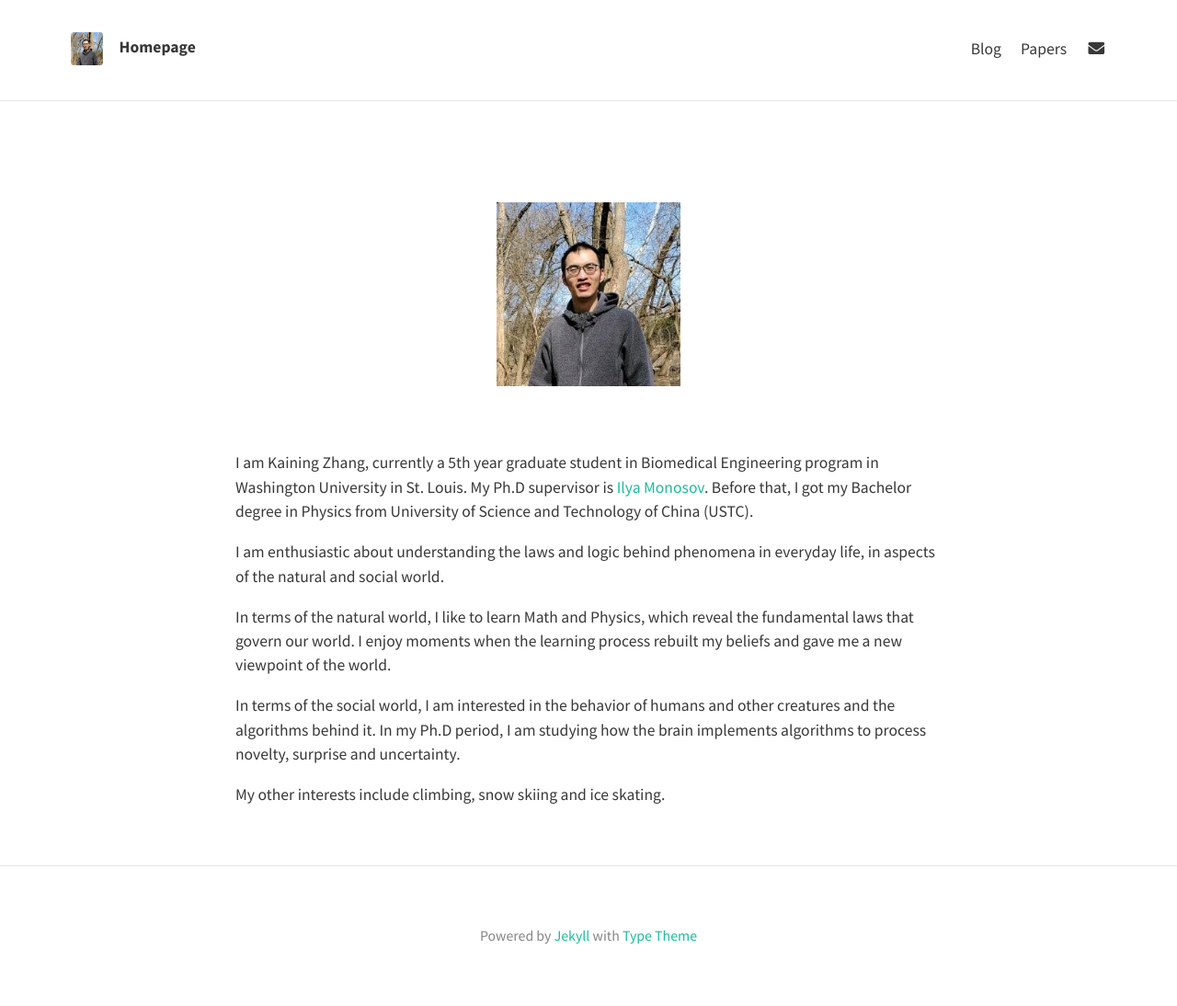
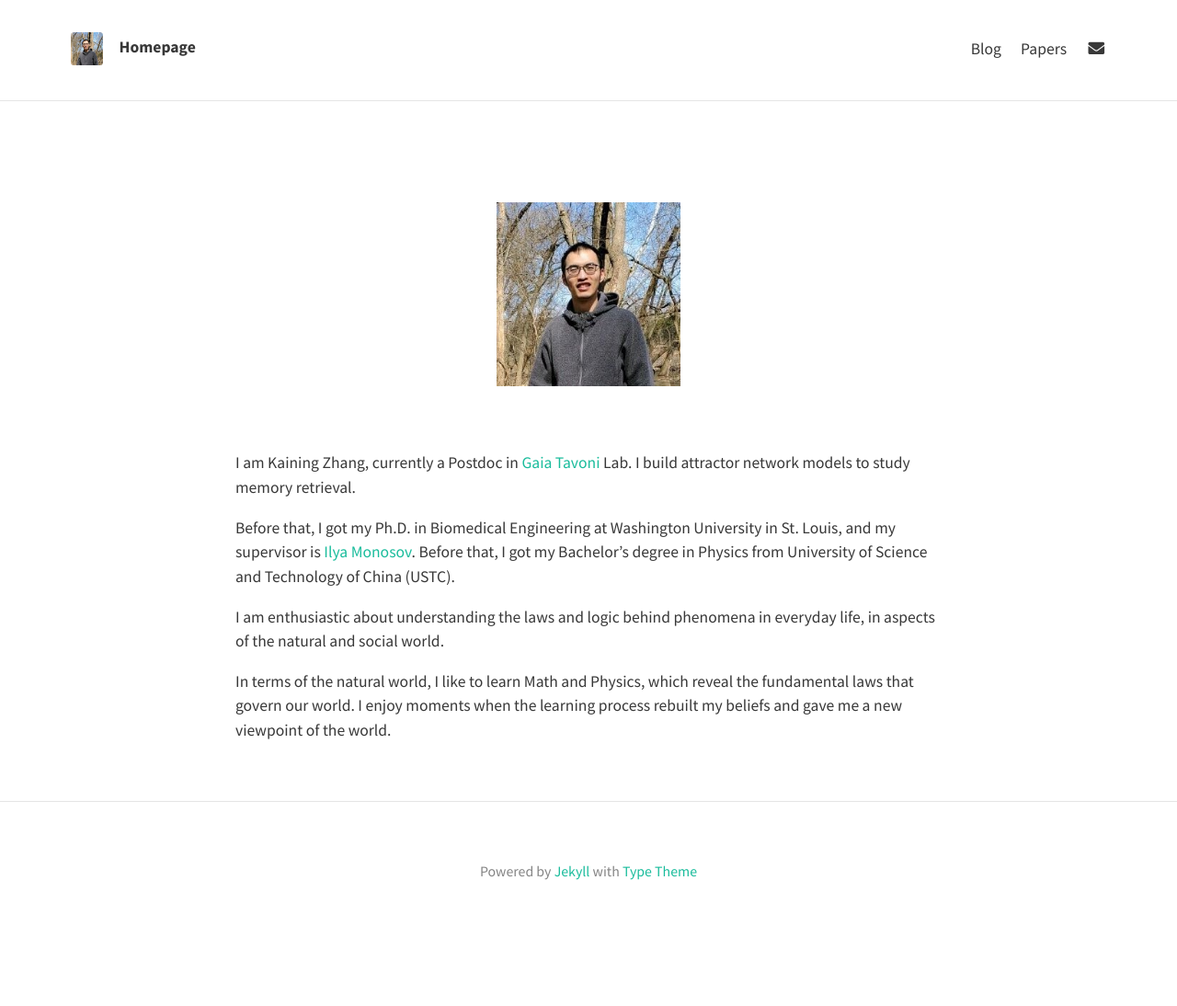
Before and after one commit to kalfton/kalfton.github.io, a Jekyll site: the page built from about.md, in a window 1280 px wide. Shown: the whole page at 92% size. Built offline with Jekyll 4.4.1, drawn with Linux system fonts in a browser that asks for light colours; nearby versions of some CDN libraries; after the commit the page ends 1024 px from its top, so only the background shows below that.

Commit message:
update about

```diff
--- a/about.md
+++ b/about.md
@@ -9,12 +9,10 @@ layout: page
 </div>
 <br /><br />
 
-I am Kaining Zhang, currently a 5th year graduate student in Biomedical Engineering program in Washington University in St. Louis. My Ph.D supervisor is [Ilya Monosov](https://neuroscience.wustl.edu/people/ilya-monosov-phd/). Before that, I got my Bachelor degree in Physics from University of Science and Technology of China (USTC).
+I am Kaining Zhang, currently a Postdoc in <a href="https://neuroscience.wustl.edu/people/gaia-tavoni-phd/">Gaia Tavoni</a> Lab. I build attractor network models to study memory retrieval.
+
+Before that, I got my Ph.D. in Biomedical Engineering at Washington University in St. Louis, and my supervisor is <a href="https://neuroscience.wustl.edu/people/ilya-monosov-phd/">Ilya Monosov</a>. Before that, I got my Bachelor's degree in Physics from University of Science and Technology of China (USTC).
 
 I am enthusiastic about understanding the laws and logic behind phenomena in everyday life, in aspects of the natural and social world.
 
 In terms of the natural world, I like to learn Math and Physics, which reveal the fundamental laws that govern our world. I enjoy moments when the learning process rebuilt my beliefs and gave me a new viewpoint of the world.
-
-In terms of the social world, I am interested in the behavior of humans and other creatures and the algorithms behind it. In my Ph.D period, I am studying how the brain implements algorithms to process novelty, surprise and uncertainty.
-
-My other interests include climbing, snow skiing and ice skating.
--- a/index.html
+++ b/index.html
@@ -3,7 +3,7 @@ layout: home
 permalink: /
 ---
 <p style="text-align:left">
-I am Kaining Zhang, currently a Postdoc in <a href="https://neuroscience.wustl.edu/people/gaia-tavoni-phd/">Gaia Tavoni</a> Lab. I use attractor networks to study memory. <br /> <br />
+I am Kaining Zhang, currently a Postdoc in <a href="https://neuroscience.wustl.edu/people/gaia-tavoni-phd/">Gaia Tavoni</a> Lab. I build attractor network models to study memory retrieval. <br /> <br />
 
 Before that, I got my Ph.D. in Biomedical Engineering at Washington University in St. Louis, and my supervisor is <a href="https://neuroscience.wustl.edu/people/ilya-monosov-phd/">Ilya Monosov</a>. Before that, I got my Bachelor's degree in Physics from University of Science and Technology of China (USTC). <br /> <br />
 
```
